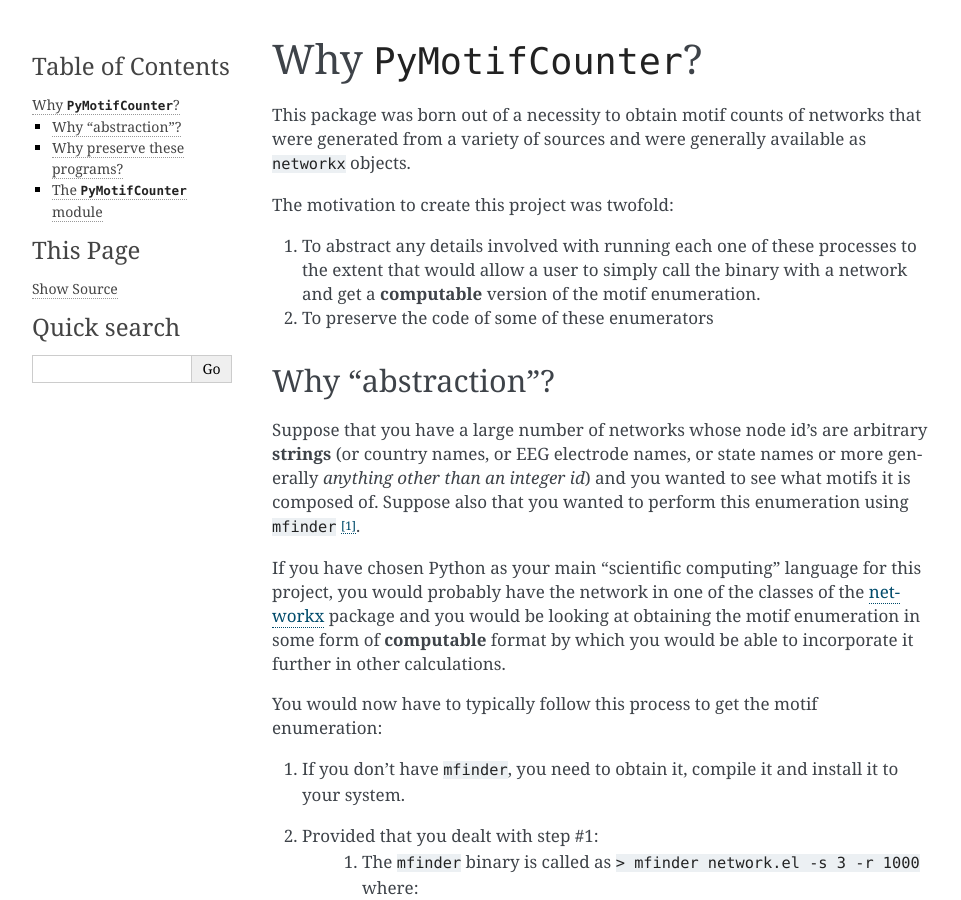
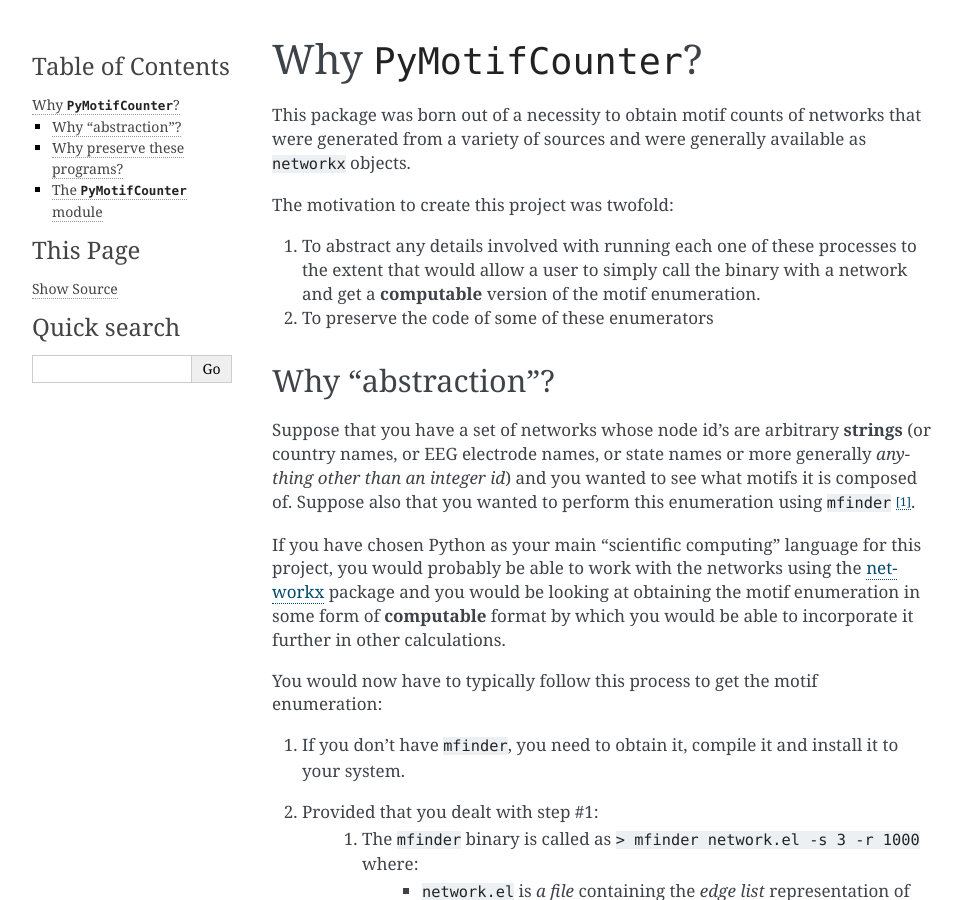
Before and after one commit to aanastasiou/pymotifcounter, a Sphinx documentation site: the page built from doc/source/motivation.rst, in a window 1280 px wide and 900 px high. Shown: the whole window, without its empty margins (148-1109 px from the left). Built offline with Sphinx 7.4.7, drawn with Linux system fonts in a browser that asks for light colours.

```diff
--- a/doc/source/index.rst
+++ b/doc/source/index.rst
@@ -36,11 +36,11 @@ A typical example of its usage is as follows: ::
 
 
 
-
 .. toctree::
    :maxdepth: 2
    :caption: Contents:
 
+   examples
    motivation
    design_notes
    current_todos
--- a/doc/source/motivation.rst
+++ b/doc/source/motivation.rst
@@ -17,13 +17,13 @@ The motivation to create this project was twofold:
 Why "abstraction"?
 ==================
 
-Suppose that you have a large number of networks whose node id's are arbitrary **strings** (or country names, or EEG
+Suppose that you have a set of networks whose node id's are arbitrary **strings** (or country names, or EEG
 electrode names, or state names or more generally *anything other than an integer id*) and you wanted to see what motifs
 it is composed of. Suppose also that you wanted to perform this enumeration using ``mfinder`` [#]_.
 
 If you have chosen Python as your main "scientific computing" language
-for this project, you would probably have the network in one of the classes of
-the `networkx <https://networkx.org/>`_ package and you would be looking at obtaining the motif enumeration in some
+for this project, you would probably be able to work with the networks using the `networkx <https://networkx.org/>`_
+package and you would be looking at obtaining the motif enumeration in some
 form of **computable** format by which you would be able to incorporate it further in other calculations.
 
 You would now have to typically follow this process to get the motif enumeration:
```
Also changed, not shown: doc/source/examples.rst (added, +37 -0 lines), 3 other files.
